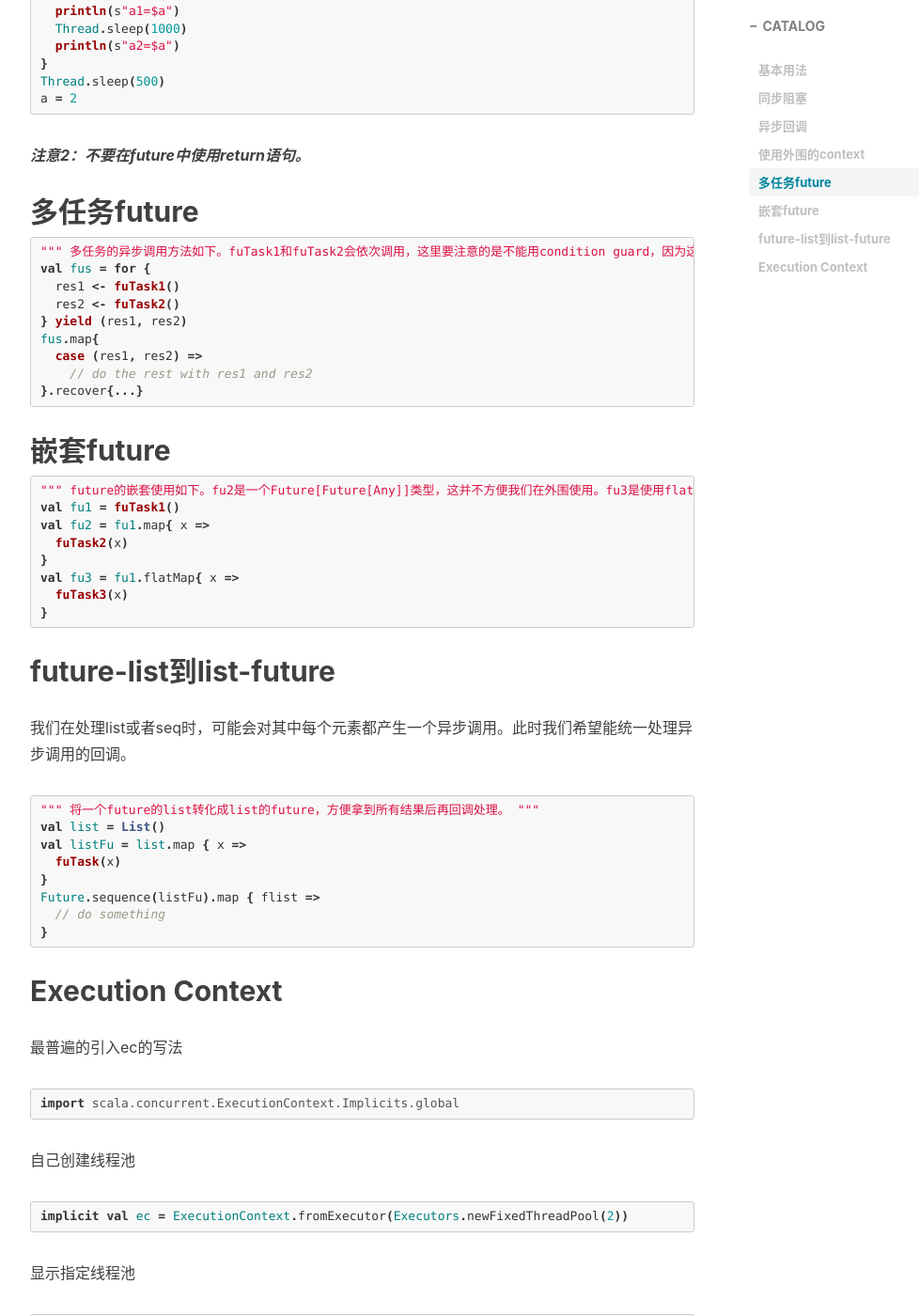
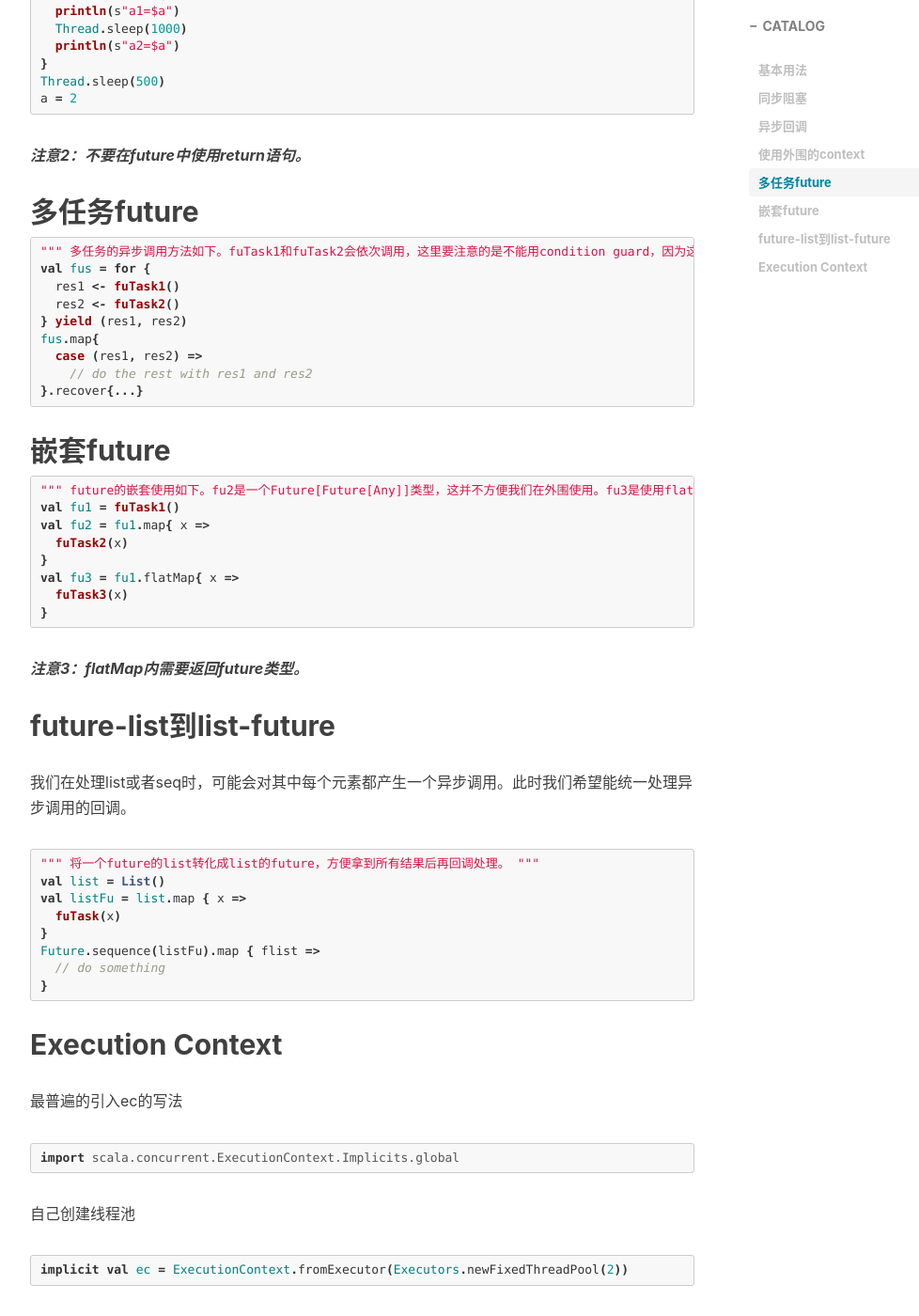
Before and after one commit to lanpay-lulu/lanpay-lulu.github.io, a Jekyll site: the page built from _posts/2016-08-10-Scala-Future.markdown, in a window 1280 px wide and 1400 px high, scrolled down 1466 px. Shown: the whole window at 94% size, without its empty margins (233-1211 px from the left). Built offline with Jekyll 4.4.1, drawn with Linux system fonts in a browser that asks for light colours; nearby versions of some CDN libraries; comment, search, counter and statistics services are not loaded; some of the changed text lies outside the part shown.

Commit message:
modify post

````diff
--- a/_posts/2016-08-10-Scala-Future.markdown
+++ b/_posts/2016-08-10-Scala-Future.markdown
@@ -83,7 +83,7 @@
 
 ```scala
 """
-多任务的异步调用方法如下。fuTask1和fuTask2会依次调用，这里要注意的是不能用condition guard，因为这里的for是被翻译成flatMap来执行的。
+多任务的异步调用方法如下。fuTask1和fuTask2会依次调用，这里要注意的是不能用condition guard，因为这里的for是被翻译成flatMap来执行的，同时也必须保证fuTask1和fuTask2必须是future类型返回值。
 """
 val fus = for {
   res1 <- fuTask1()
@@ -109,6 +109,9 @@
   fuTask3(x)
 }
 ```
+
+***注意3：flatMap内需要返回future类型。***
+
 
 ## future-list到list-future
 
````
Also changed, not shown: other parts of _posts/2016-08-10-Scala-Future.markdown (+1 -1 lines).
